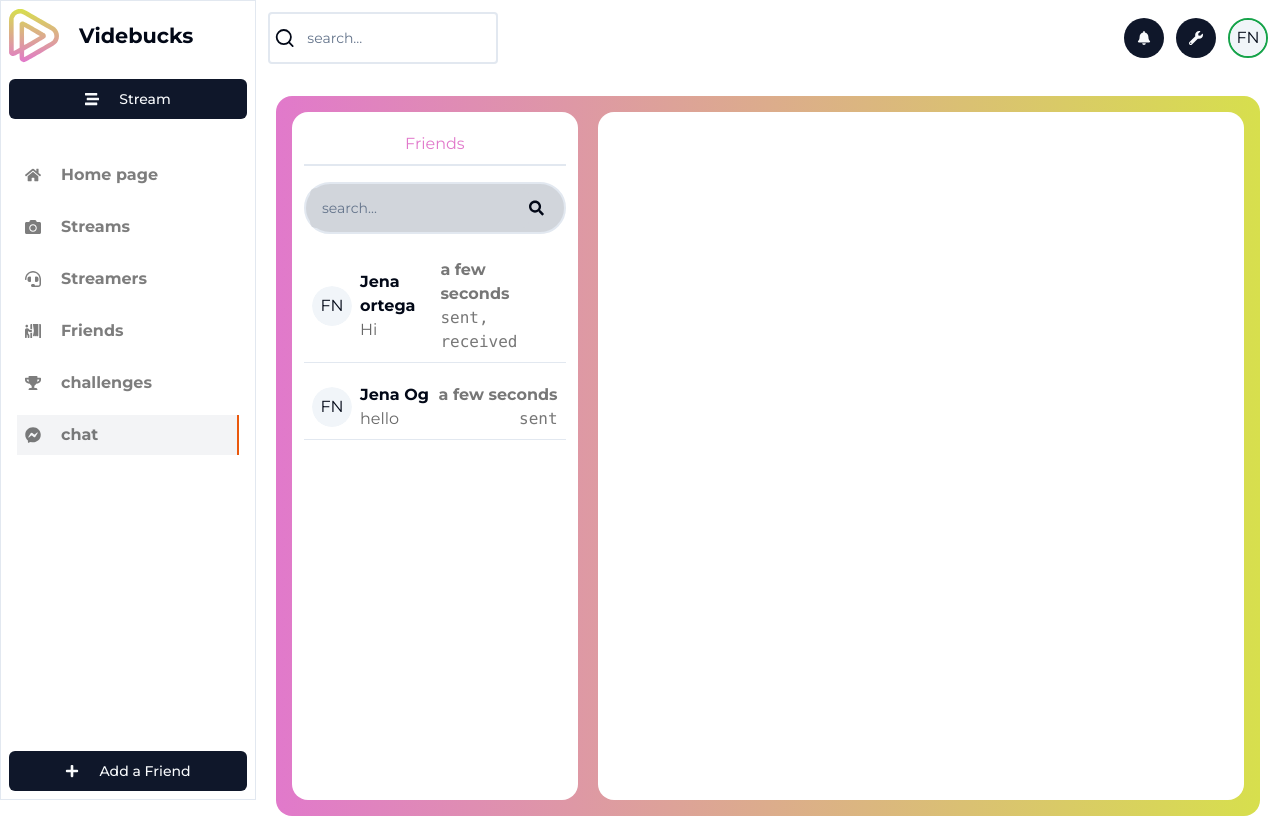
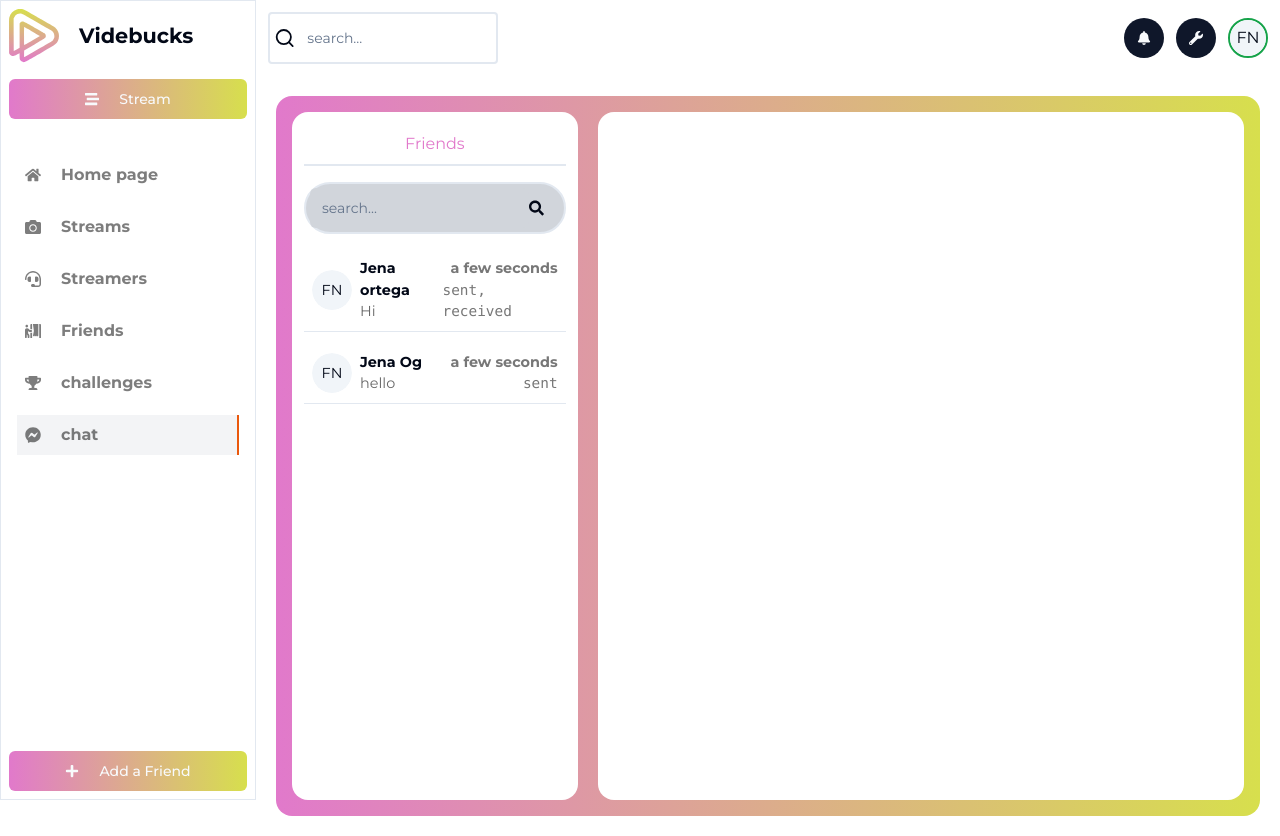
Before and after one commit to HenriTresor/live-stream-frontend, a Next.js app: page /chat in a window 1280 px wide. Built offline with nearby package versions, Linux system fonts and the light colour scheme.

Commit message:
added gradient bg

```diff
--- a/app/(home)/layout.tsx
+++ b/app/(home)/layout.tsx
@@ -1,9 +1,13 @@
+'use client'
 import Aside from '@/components/views/Home/Aside'
 import Header from '@/components/views/Home/Header'
 import React from 'react'
 import '../../app/globals.css'
 import Body from '@/components/views/Home/Body'
 import { Montserrat } from 'next/font/google'
+import { Metadata } from 'next'
+import Head from 'next/head'
+
 
 const inter = Montserrat({ subsets: ['latin'] })
 
@@ -14,6 +18,11 @@ type Props = {
 
 function layout({ children }: Props) {
     return (
+        <>
+            <Head>
+                <title>Vidbucks</title>
+                <meta name="description" content="vidbucks dashboard" />
+            </Head>
             <div className={`${inter.className} m-0 p-0 flex`}>
                 <Aside />
                 <div className='w-[80%]'>
@@ -21,6 +30,7 @@ function layout({ children }: Props) {
                     {children}
                 </div>
             </div>
+        </>
     )
 }
 
--- a/app/(root)/layout.tsx
+++ b/app/(root)/layout.tsx
@@ -8,8 +8,8 @@ import AppProvider from '@/providers/AppProvider'
 const inter = Montserrat({ subsets: ['latin'] })
 
 export const metadata: Metadata = {
-  title: 'Create Next App',
-  description: 'Generated by create next app',
+  title: 'Vidbucks-live streaming platform',
+  description: 'Watch, stream and connect with people',
 }
 
 export default function RootLayout({
--- a/app/globals.css
+++ b/app/globals.css
@@ -84,3 +84,7 @@
 .bg-gradient{
   background-image: linear-gradient(to left, #D7DF4D,#E179CB);
 }
+
+button{
+  @apply bg-gradient text-white
+}
--- a/components/views/Home/Aside.tsx
+++ b/components/views/Home/Aside.tsx
@@ -24,7 +24,7 @@ function Aside({ }: Props) {
           <h1 className='font-bold capitalize text-[1.3rem]'>Videbucks</h1>
         </div>
 
-        <Button className='flex items-center gap-5'>
+        <Button className='bg-gradient flex items-center gap-5'>
           <FaStream />
           Stream</Button>
 
@@ -42,7 +42,7 @@ function Aside({ }: Props) {
 
       <div className='w-full flex flex-col'>
 
-        <Button className='flex items-center gap-5'>
+        <Button className='flex items-center gap-5 bg-gradient '>
           <FaPlus />
           Add a Friend</Button>
       </div>
--- a/components/views/chat/Message.tsx
+++ b/components/views/chat/Message.tsx
@@ -14,7 +14,7 @@ type Props = {
 
 function Message({ sender, createdAt, latestMsg, seen }: Props) {
     return (
-        <div className='flex items-center justify-between p-2 mb-3 border-b'>
+        <div className='flex items-center justify-between p-2 mb-3 border-b text-[.9em] cursor-pointer'>
             <div className='flex items-center gap-2'>
                 <Avatar>
                     <AvatarImage />
--- a/components/views/landing/Hero.tsx
+++ b/components/views/landing/Hero.tsx
@@ -15,7 +15,7 @@ function Hero({}: Props) {
                   Start live streaming and making money with Live Stream
               </h1>
               <p className='text-[1.3rem]'>Start live streaming and making money with Live Stream Start live streaming and making money with Live Stream Start live streaming and making money with Live Stream Start live streaming and making money with Live Stream Start live streaming and making money with Live Stream</p>
-              <Button className='capitalize bg-white text-black font-bold '>get started</Button>
+              <Button className='capitalize font-bold '>get started</Button>
           </div>
           <div className='w-1/2 sm:grid hidden place-content-center relative'>
 
```
Lines whose indentation alone changed are shown as unchanged.
